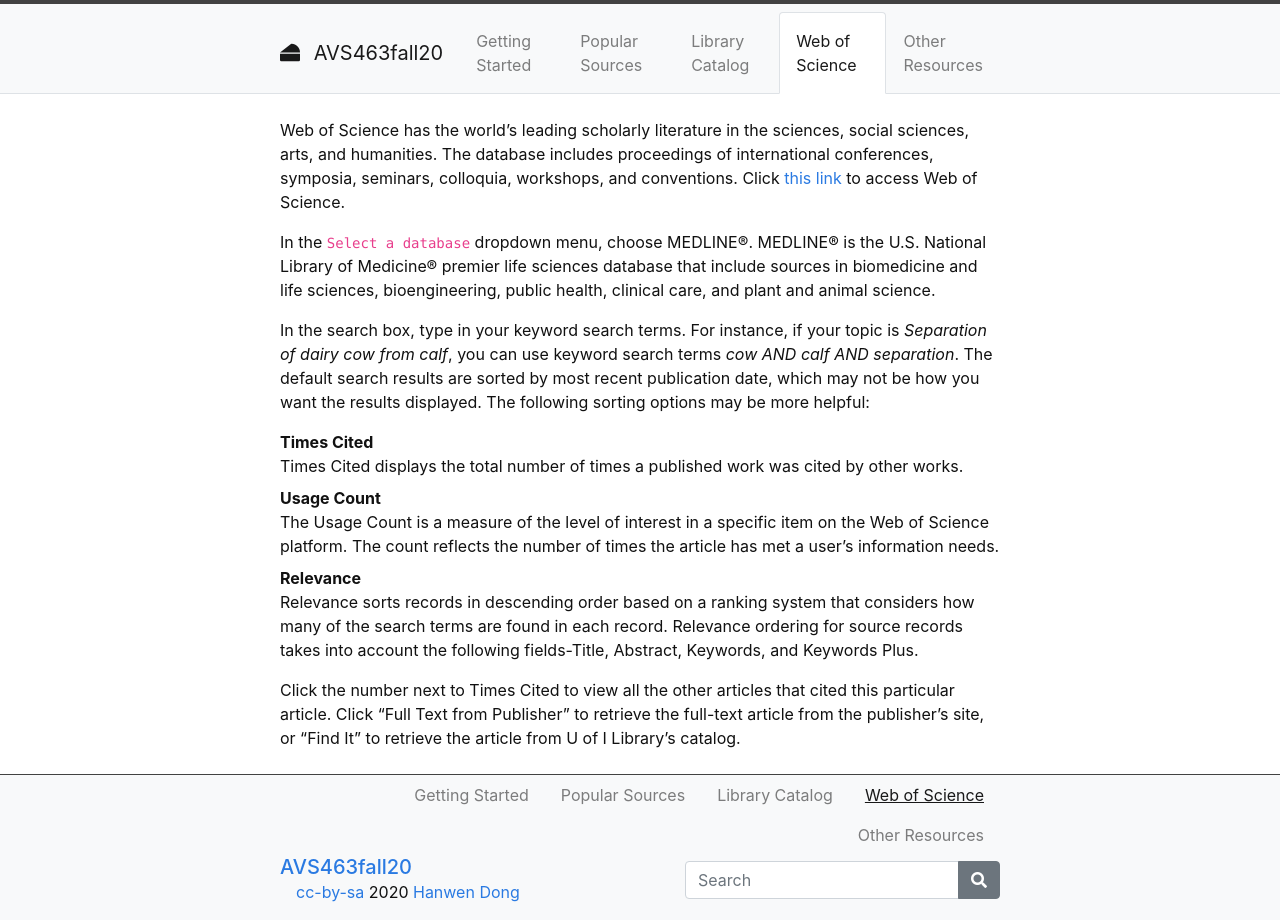
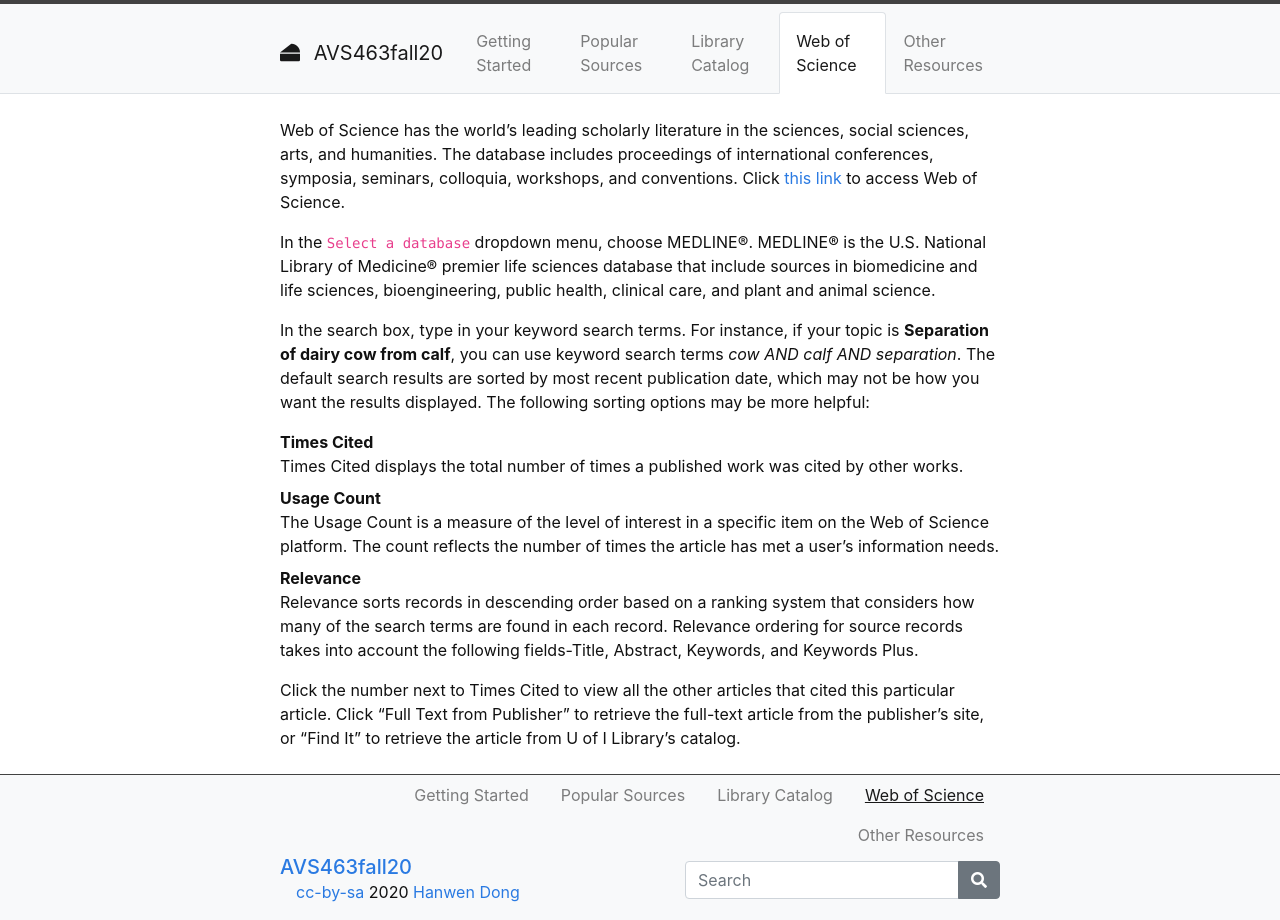
Before and after one commit to hanwendong1/AVS463-f20, a Jekyll site: the page built from content/4-Web-of-Science.md, in a window 1280 px wide. Built offline with Jekyll 4.4.1, drawn with Linux system fonts in a browser that asks for light colours.

```diff
--- a/content/4-Web-of-Science.md
+++ b/content/4-Web-of-Science.md
@@ -7,7 +7,7 @@ Web of Science has the world’s leading scholarly literature in the sciences, s
 
 In the `Select a database` dropdown menu, choose MEDLINE®. MEDLINE® is the U.S. National Library of Medicine® premier life sciences database that include sources in biomedicine and life sciences, bioengineering, public health, clinical care, and plant and animal science.
 
-In the search box, type in your keyword search terms. For instance, if your topic is *Separation of dairy cow from calf*, you can use keyword search terms *cow AND calf AND separation*. The default search results are sorted by most recent publication date, which may not be how you want the results displayed. The following sorting options may be more helpful:
+In the search box, type in your keyword search terms. For instance, if your topic is **Separation of dairy cow from calf**, you can use keyword search terms *cow AND calf AND separation*. The default search results are sorted by most recent publication date, which may not be how you want the results displayed. The following sorting options may be more helpful:
 
 <dl>
   <dt>Times Cited</dt>
```
